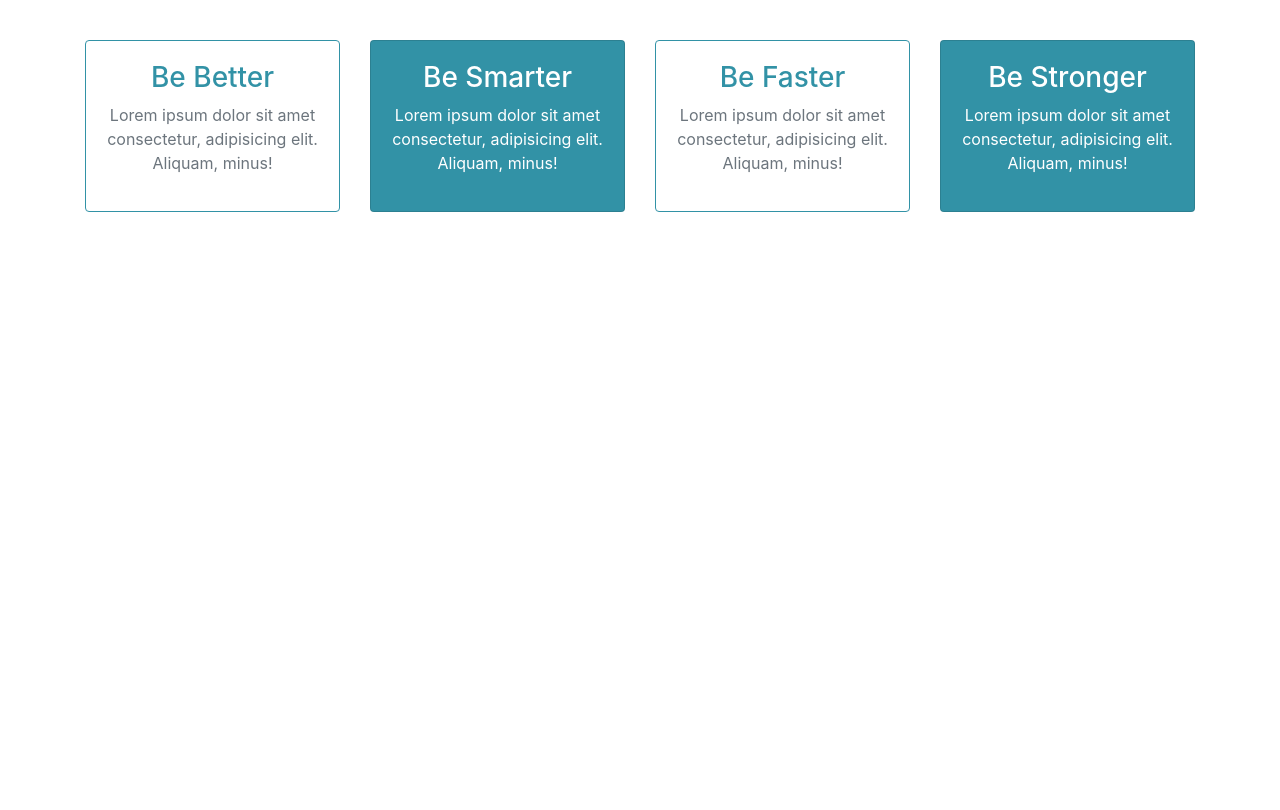
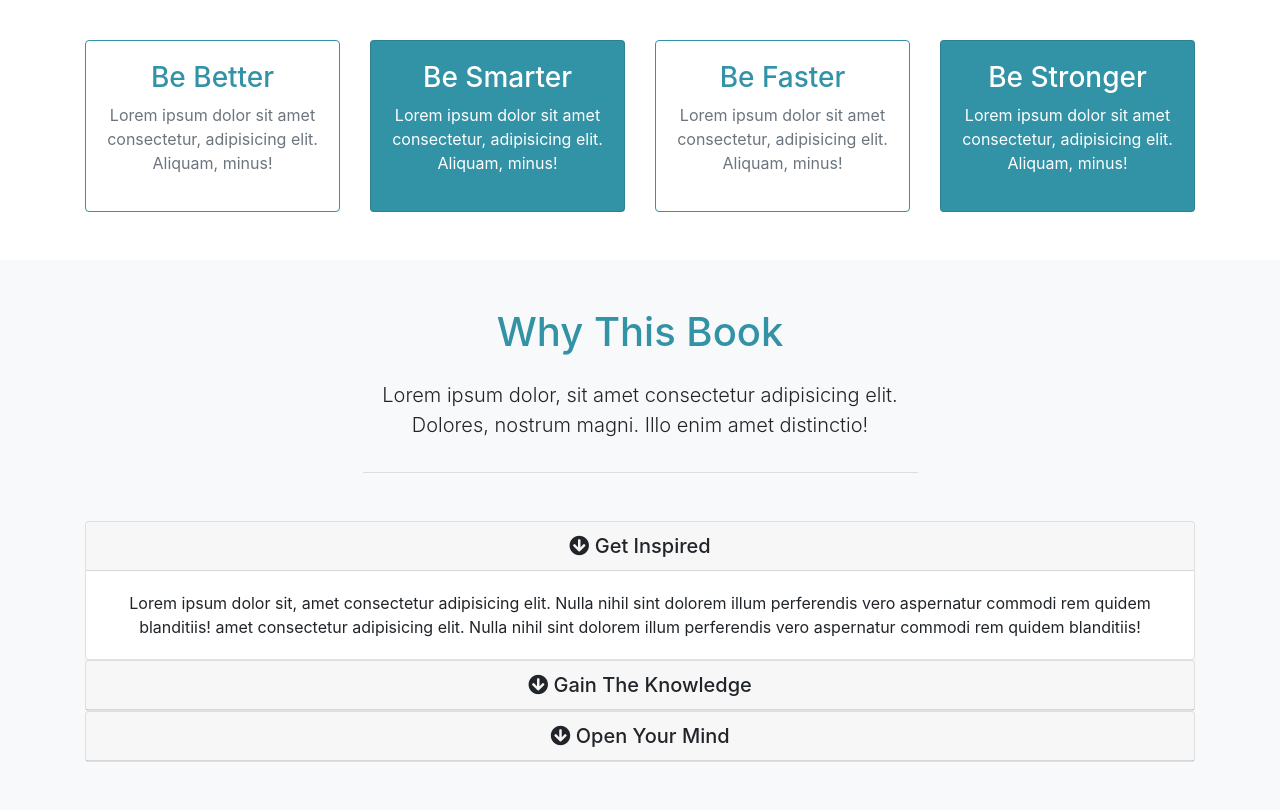
Before and after one commit to JoseIgnacioTapia/mizuxe-site, a website: page index.html in a window 1280 px wide. Shown: the part 857-1667 px from the top of the page. Before the commit the page ends 1117 px from the top, so only its background shows below. Drawn offline with nearby package versions, Linux system fonts and the light colour scheme.

Commit message:
About Section With Accordion

```diff
--- a/index.html
+++ b/index.html
@@ -153,6 +153,99 @@
       </div>
     </section>
 
+    <!-- ABOUT / WHY SECTION -->
+    <section id="about" class="py-5 text-center bg-light">
+      <div class="container">
+        <div class="row">
+          <div class="col">
+            <div class="info-header mb-5">
+              <h1 class="text-primary pb-3">Why This Book</h1>
+              <p class="lead pb-3">
+                Lorem ipsum dolor, sit amet consectetur adipisicing elit.
+                Dolores, nostrum magni. Illo enim amet distinctio!
+              </p>
+            </div>
+
+            <!-- ACCORDION -->
+            <div id="accordion">
+              <div class="card">
+                <div class="card-header">
+                  <h5 class="mb-0">
+                    <div
+                      href="#collapse1"
+                      data-toggle="collapse"
+                      data-parent="#accordion"
+                    >
+                      <i class="fas fa-arrow-circle-down"></i> Get Inspired
+                    </div>
+                  </h5>
+                </div>
+
+                <div id="collapse1" class="collapse show">
+                  <div class="card-body">
+                    Lorem ipsum dolor sit, amet consectetur adipisicing elit.
+                    Nulla nihil sint dolorem illum perferendis vero aspernatur
+                    commodi rem quidem blanditiis! amet consectetur adipisicing
+                    elit. Nulla nihil sint dolorem illum perferendis vero
+                    aspernatur commodi rem quidem blanditiis!
+                  </div>
+                </div>
+              </div>
+
+              <div class="card">
+                <div class="card-header">
+                  <h5 class="mb-0">
+                    <div
+                      href="#collapse2"
+                      data-toggle="collapse"
+                      data-parent="#accordion"
+                    >
+                      <i class="fas fa-arrow-circle-down"></i> Gain The
+                      Knowledge
+                    </div>
+                  </h5>
+                </div>
+
+                <div id="collapse2" class="collapse">
+                  <div class="card-body">
+                    Lorem ipsum dolor sit, amet consectetur adipisicing elit.
+                    Nulla nihil sint dolorem illum perferendis vero aspernatur
+                    commodi rem quidem blanditiis! amet consectetur adipisicing
+                    elit. Nulla nihil sint dolorem illum perferendis vero
+                    aspernatur commodi rem quidem blanditiis!
+                  </div>
+                </div>
+              </div>
+
+              <div class="card">
+                <div class="card-header">
+                  <h5 class="mb-0">
+                    <div
+                      href="#collapse3"
+                      data-toggle="collapse"
+                      data-parent="#accordion"
+                    >
+                      <i class="fas fa-arrow-circle-down"></i> Open Your Mind
+                    </div>
+                  </h5>
+                </div>
+
+                <div id="collapse3" class="collapse">
+                  <div class="card-body">
+                    Lorem ipsum dolor sit, amet consectetur adipisicing elit.
+                    Nulla nihil sint dolorem illum perferendis vero aspernatur
+                    commodi rem quidem blanditiis! amet consectetur adipisicing
+                    elit. Nulla nihil sint dolorem illum perferendis vero
+                    aspernatur commodi rem quidem blanditiis!
+                  </div>
+                </div>
+              </div>
+            </div>
+          </div>
+        </div>
+      </div>
+    </section>
+
     <script
       src="https://cdnjs.cloudflare.com/ajax/libs/jquery/3.5.1/jquery.js"
       integrity="sha512-WNLxfP/8cVYL9sj8Jnp6et0BkubLP31jhTG9vhL/F5uEZmg5wEzKoXp1kJslzPQWwPT1eyMiSxlKCgzHLOTOTQ=="
--- a/scss/style.scss
+++ b/scss/style.scss
@@ -31,6 +31,12 @@ body {
   }
 }
 
+.info-header {
+  width: 50%;
+  margin: auto;
+  border-bottom: 1px #ddd solid;
+}
+
 @media (max-width: 768px) {
   #showcase {
     min-height: 500px;
```
Also changed, not shown: css/style.css.
